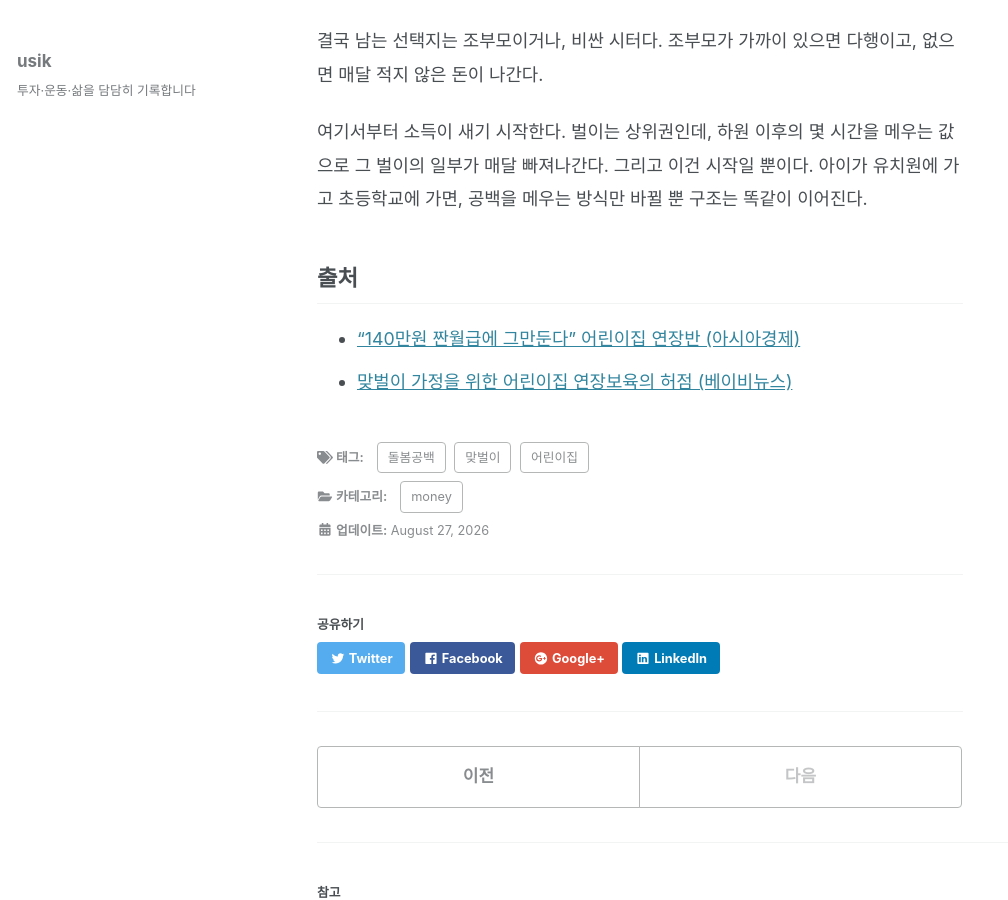
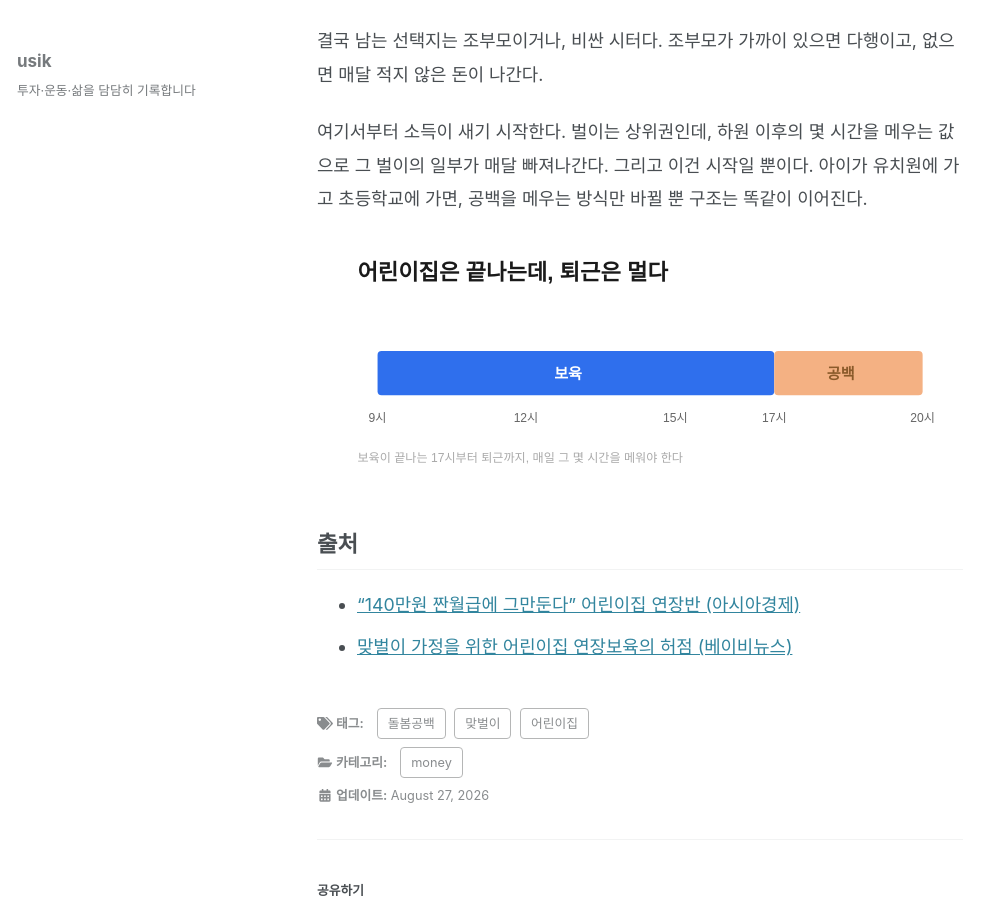
Before and after one commit to usik/usik.github.io, a Jekyll site: the page built from _posts/2026-08-27-daycare-gap.md, in a window 1280 px wide and 900 px high, scrolled down 449 px. Shown: the whole window, without its empty margins (0-1008 px from the left). Built offline with Jekyll 4.4.1, drawn with Linux system fonts in a browser that asks for light colours; cached includes are drawn as plain includes; nearby versions of some CDN libraries; some web fonts are replaced.

Commit message:
이미지 추가: 돌봄 공백 시간

```diff
--- a/_posts/2026-08-27-daycare-gap.md
+++ b/_posts/2026-08-27-daycare-gap.md
@@ -13,6 +13,8 @@ excerpt: "네 시면 대부분 집에 간다. 그 이후의 시간을 우리는
 
 여기서부터 소득이 새기 시작한다. 벌이는 상위권인데, 하원 이후의 몇 시간을 메우는 값으로 그 벌이의 일부가 매달 빠져나간다. 그리고 이건 시작일 뿐이다. 아이가 유치원에 가고 초등학교에 가면, 공백을 메우는 방식만 바뀔 뿐 구조는 똑같이 이어진다.
 
+![돌봄 공백 시간](/assets/images/care-gap-timeline.svg)
+
 ## 출처
 
 - ["140만원 짠월급에 그만둔다" 어린이집 연장반 (아시아경제)](https://view.asiae.co.kr/article/2024030716481252982)
```
Also changed, not shown: assets/images/care-gap-timeline.svg (added).
